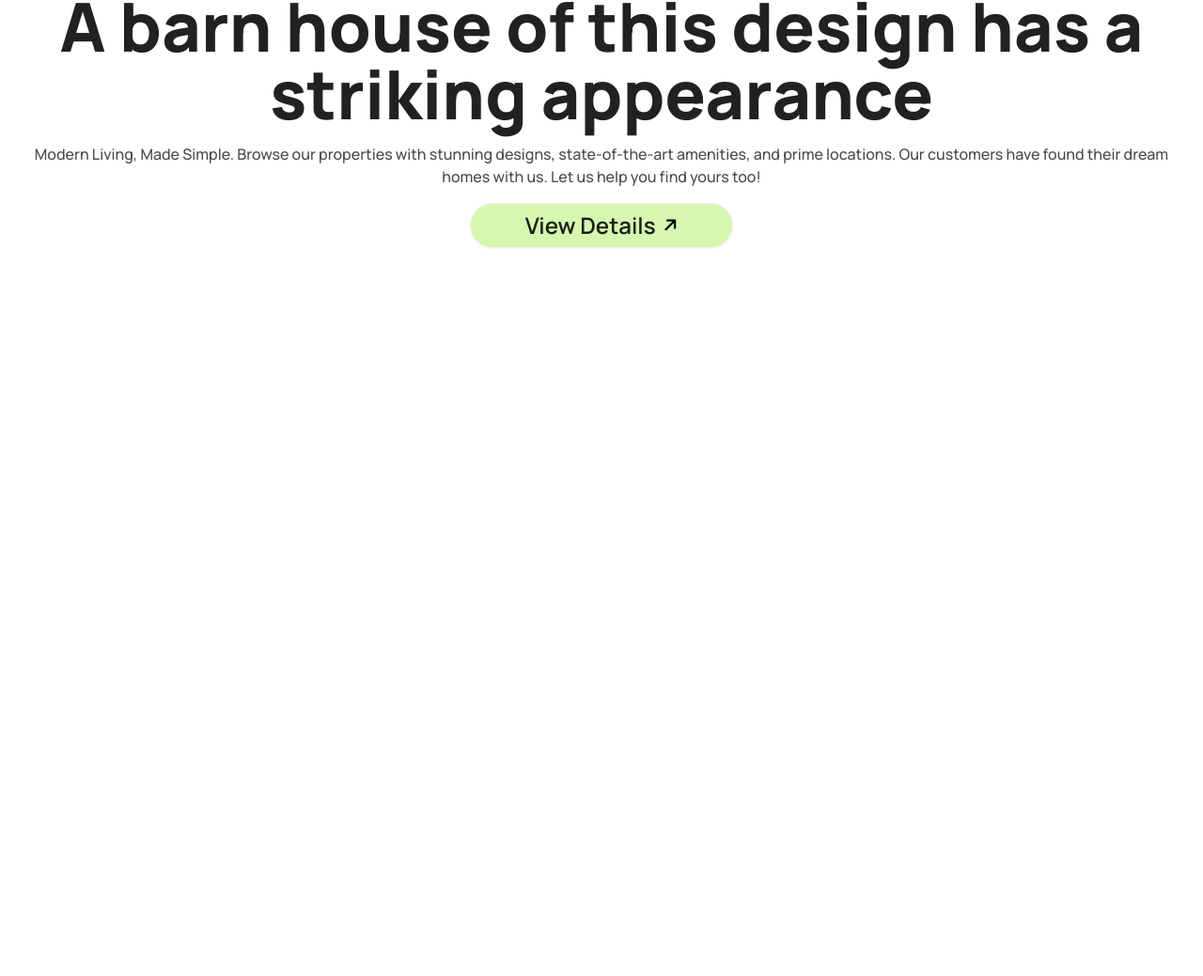
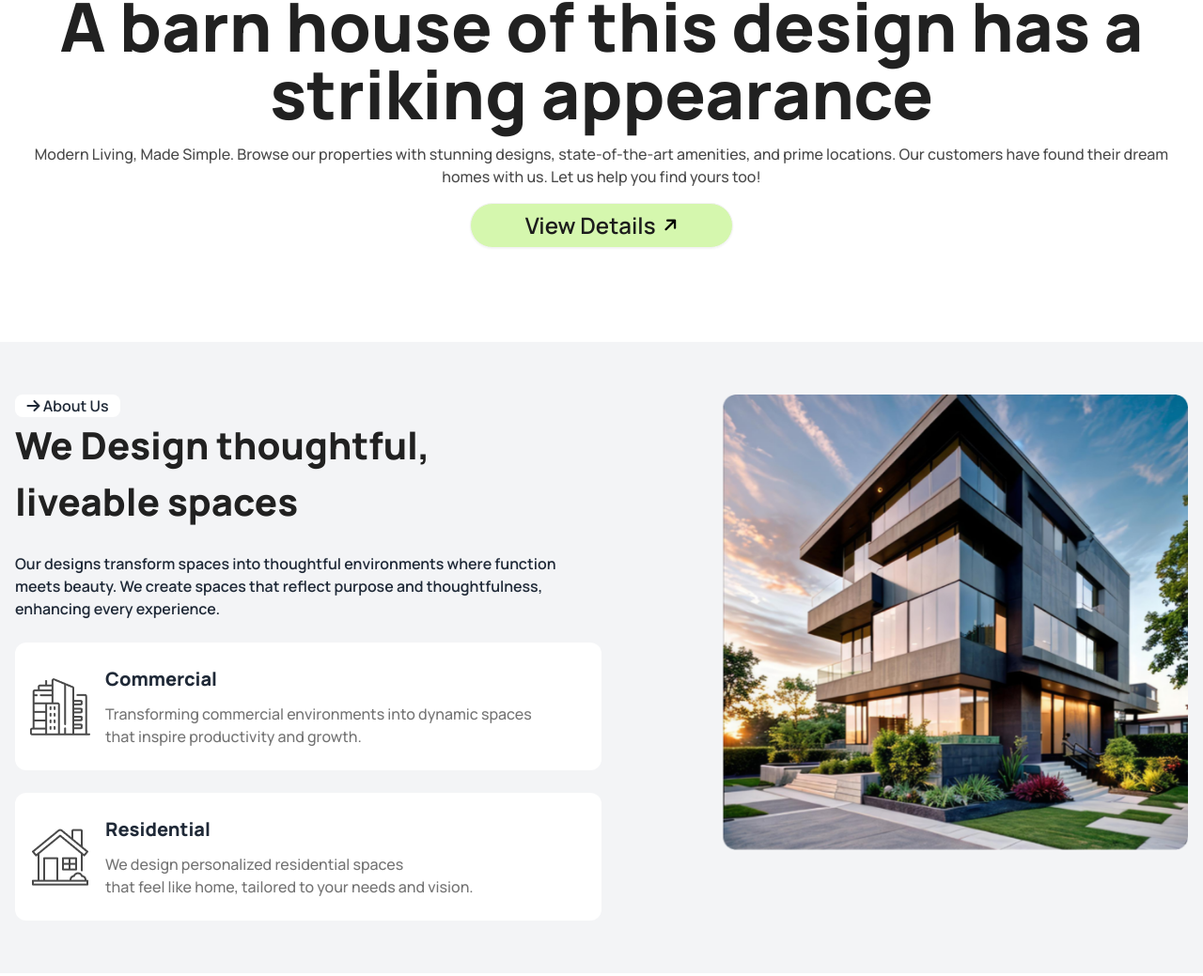
Before and after one commit to abirchokra/Assignment-three, a plain HTML site: page index.html in a window 1280 px wide. Shown: the part 469-1508 px from the top of the page at 94% size. Before the commit the page ends 800 px from the top, so only its background shows below. Drawn offline with nearby package versions, Linux system fonts and the light colour scheme.

Commit message:
second-sec-check

```diff
--- a/index.html
+++ b/index.html
@@ -96,7 +96,49 @@
 
 
     </header>
-    <main class="container mx-auto">
+    <main class="my-[100px]">
+      <section class="bg-gray-100 px-4 py-14 w-full lg:w-full">
+        <div class="container mx-auto">
+          <div class="grid grid-cols-1 lg:grid-cols-2 space-x-32 ">
+            <div class=" relative">
+              <img class="lg:absolute hidden lg:visible -top-12 -left-20" src="assets/Vector.png" alt="">
+              <div class="bg-white w-28 rounded-lg text-center mx-auto lg:mx-0">
+
+                <h3 class="font-semibold">
+                  <i class="fa-solid fa-arrow-right"></i>
+                  About Us
+                </h3>
+              </div>
+              <h2 class="text-[22px] lg:text-[40px] font-[800] text-[rgb(33,33,33)]">We Design thoughtful, <br> liveable spaces</h2>
+              <br>
+              <p class="font-[600]">Our designs transform spaces into thoughtful environments where function meets beauty. We create spaces that reflect purpose and thoughtfulness, enhancing every experience.</p>
+              <br>
+              <div class="flex items-center gap-4 bg-white  py-6 pl-4 rounded-xl ">
+                <div><img src="assets/commercial.png" alt=""></div>
+                <div>
+                  <h3 class="text-[20px] font-[800] text-[rgb(73.73,73)] mb-[10px]">Commercial</h3>
+                  <p class="font-[500] text-[rgb(115,115,115)]">Transforming commercial environments into dynamic spaces <br> that inspire productivity and growth.</p>
+                </div>
+              </div>
+              <br>
+              <div class="flex items-center gap-4 bg-white py-6 pl-4 rounded-xl">
+                <div><img src="assets/residential.png" alt=""></div>
+                <div>
+                  <h3 class="text-[20px] font-[800] text-[rgb(73.73,73)] mb-[10px]">Residential</h3>
+                  <p class="font-[500] text-[rgb(115,115,115)]">We design personalized residential spaces <br> that feel like home, tailored to your needs and vision.</p>
+                </div>
+
+              </div>
+            </div>
+            <div class="">
+              <img class="" src="assets/Rectangle.png" alt="">
+            </div>
+
+          </div>
+        </div>
+      </section>
+
+
 
 
     </main>
```
